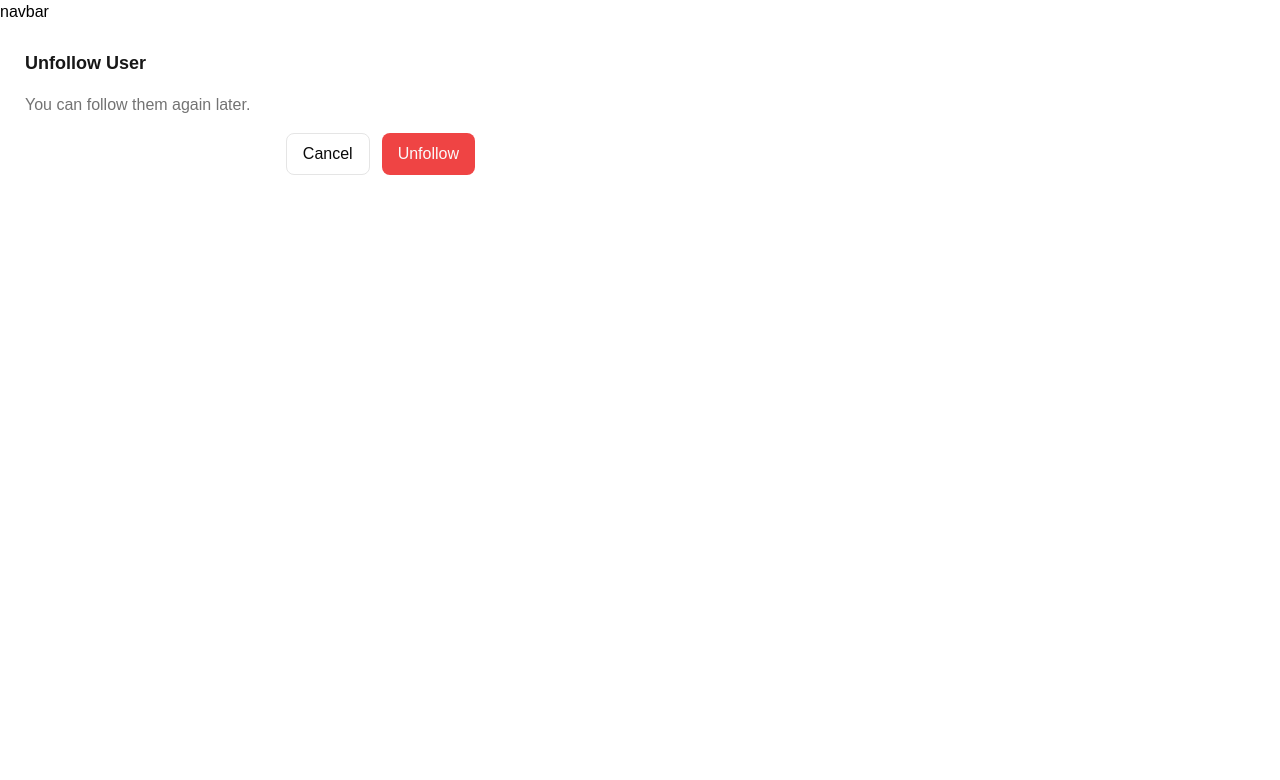
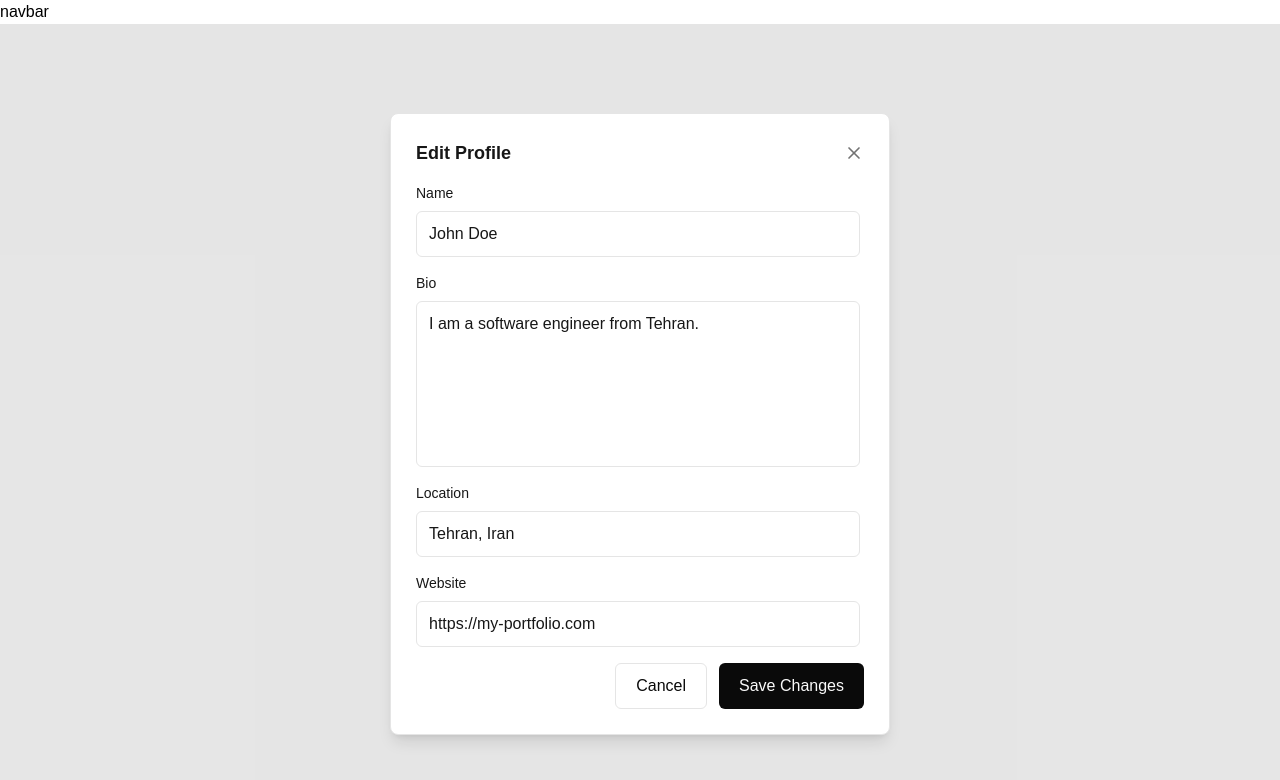
Before and after one commit to Five-o-One/Socially, a React (Vite) app: page / in a window 1280 px wide. Shown: the top 780 px of the page. Built offline with nearby package versions, Linux system fonts and the light colour scheme.

Commit message:
feat(modals): add UserInfoModal component for user profile editing

```diff
--- a/package.json
+++ b/package.json
@@ -14,6 +14,7 @@
     "@tanstack/react-query": "^5.101.4",
     "react": "^19.2.8",
     "react-dom": "^19.2.8",
+    "react-hook-form": "^7.85.0",
     "react-hot-toast": "^2.6.0",
     "react-router": "^8.3.0",
     "tailwindcss": "^4.3.3",
--- /dev/null
+++ b/src/components/modals/UserInfoModal.tsx
@@ -0,0 +1,129 @@
+import { useForm } from "react-hook-form";
+
+export interface User {
+  name: string;
+  bio: string;
+  location: string;
+  website: string;
+}
+
+interface UserInfoModalProps {
+  user: User;
+  onSubmit: (data: User) => void;
+  onCancel: () => void;
+}
+
+export default function UserInfoModal({
+  user,
+  onSubmit,
+  onCancel,
+}: UserInfoModalProps) {
+  const { register, handleSubmit } = useForm<User>({
+    defaultValues: {
+      name: user.name,
+      bio: user.bio,
+      location: user.location,
+      website: user.website,
+    },
+  });
+
+  return (
+    <div className="w-full h-full max-w-125 bg-card border border-border rounded-lg p-6.25 flex flex-col shadow-lg">
+      {/* Header Section */}
+      <div className="flex justify-between items-center mb-4 max-w-125 w-full">
+        <h2 className="text-text text-lg font-bold">Edit Profile</h2>
+        {/* TODO: replace with <AppButton variant="pure"> once ready, keep the X icon as its icon prop maybeeee*/}
+        <button
+          type="button"
+          className="text-text-secondary hover:text-text cursor-pointer transition-colors"
+          onClick={onCancel}
+        >
+          <svg
+            xmlns="http://www.w3.org/2000/svg"
+            width="20"
+            height="20"
+            viewBox="0 0 24 24"
+            fill="none"
+            stroke="currentColor"
+            strokeWidth="2"
+            strokeLinecap="round"
+            strokeLinejoin="round"
+          >
+            <path d="M18 6 6 18" />
+            <path d="m6 6 12 12" />
+          </svg>
+        </button>
+      </div>
+
+      <form
+        onSubmit={handleSubmit(onSubmit)}
+        className="flex flex-col flex-1 min-h-0"
+      >
+        {/* TODO: replace the <input>/<textarea> fields below with <AppInput> / <AppTextarea> once ready maybeeee */}
+        <div className="flex flex-col gap-4 flex-1 pr-1">
+          {/* Name Field */}
+          <div className="flex flex-col gap-2">
+            <label className="text-text text-sm font-medium">Name</label>
+            <input
+              {...register("name")}
+              type="text"
+              className="w-full bg-transparent border border-border rounded-md px-3 py-2.5 text-text focus:outline-none focus:ring-1 focus:ring-brand focus:border-brand transition-all"
+              placeholder="Enter your name!"
+            />
+          </div>
+
+          {/* Bio Field */}
+          <div className="flex flex-col gap-2">
+            <label className="text-text text-sm font-medium">Bio</label>
+            <textarea
+              {...register("bio")}
+              placeholder="Enter your Bio"
+              className="w-full bg-transparent border border-border rounded-md px-3 py-2.5 text-text focus:outline-none focus:ring-1 focus:ring-brand focus:border-brand transition-all resize-none"
+              rows={6}
+            />
+          </div>
+
+          {/*Location*/}
+          <div className="flex flex-col gap-2">
+            <label className="text-text text-sm font-medium">Location</label>
+            <input
+              {...register("location")}
+              type="text"
+              placeholder="Where you are at"
+              className="w-full bg-transparent border border-border rounded-md px-3 py-2.5 text-text focus:outline-none focus:ring-1 focus:ring-brand focus:border-brand transition-all"
+            />
+          </div>
+
+          {/* Website*/}
+          <div className="flex flex-col gap-2">
+            <label className="text-text text-sm font-medium">Website</label>
+            <input
+              {...register("website")}
+              type="text"
+              placeholder="Your personal website"
+              className="w-full bg-transparent border border-border rounded-md px-3 py-2.5 text-text focus:outline-none focus:ring-1 focus:ring-brand focus:border-brand transition-all"
+            />
+          </div>
+        </div>
+
+        {/* Footer */}
+        {/* TODO: replace with <AppButton variant="secondary" /> and <AppButton variant="primary" /> maybeee */}
+        <div className="flex justify-end gap-3 pt-4 mt-auto">
+          <button
+            type="button"
+            onClick={onCancel}
+            className="px-5 py-2.5 rounded-md text-btn-secondary-text bg-btn-secondary-bg hover:bg-btn-secondary-bg-hover border border-border transition-all font-medium cursor-pointer"
+          >
+            Cancel
+          </button>
+          <button
+            type="submit"
+            className="px-5 py-2.5 rounded-md text-btn-primary-text bg-btn-primary-bg hover:bg-btn-primary-bg-hover transition-all font-medium cursor-pointer"
+          >
+            Save Changes
+          </button>
+        </div>
+      </form>
+    </div>
+  );
+}
--- a/src/layout/Home.tsx
+++ b/src/layout/Home.tsx
@@ -1,11 +1,28 @@
-// this is for test the confirm modal.
-import ConfirmModal from "../components/modals/ConfirmModal";
+import UserInfoModal, { type User } from "../components/modals/UserInfoModal";
+//test data
 export default function Home() {
+  const testUser = {
+    name: "John Doe",
+    bio: "I am a software engineer from Tehran.",
+    location: "Tehran, Iran",
+    website: "https://my-portfolio.com",
+  };
+
+  const handleSave = (updatedData: User) => {
+    console.log("Data saved successfully:", updatedData);
+  };
+
+  const handleCancel = () => {
+    console.log("Modal closed without saving.");
+  };
+
   return (
-    <ConfirmModal
-      isOpen={true}
-      type="unfollow"
-      onConfirm={() => console.log("confirmed")}
-    />
+    <div className="flex items-center justify-center min-h-screen bg-black/10">
+      <UserInfoModal
+        user={testUser}
+        onCancel={handleCancel}
+        onSubmit={handleSave}
+      />
+    </div>
   );
 }
```
Also changed, not shown: 1 other file (tests, documents, lock files or other folders).
